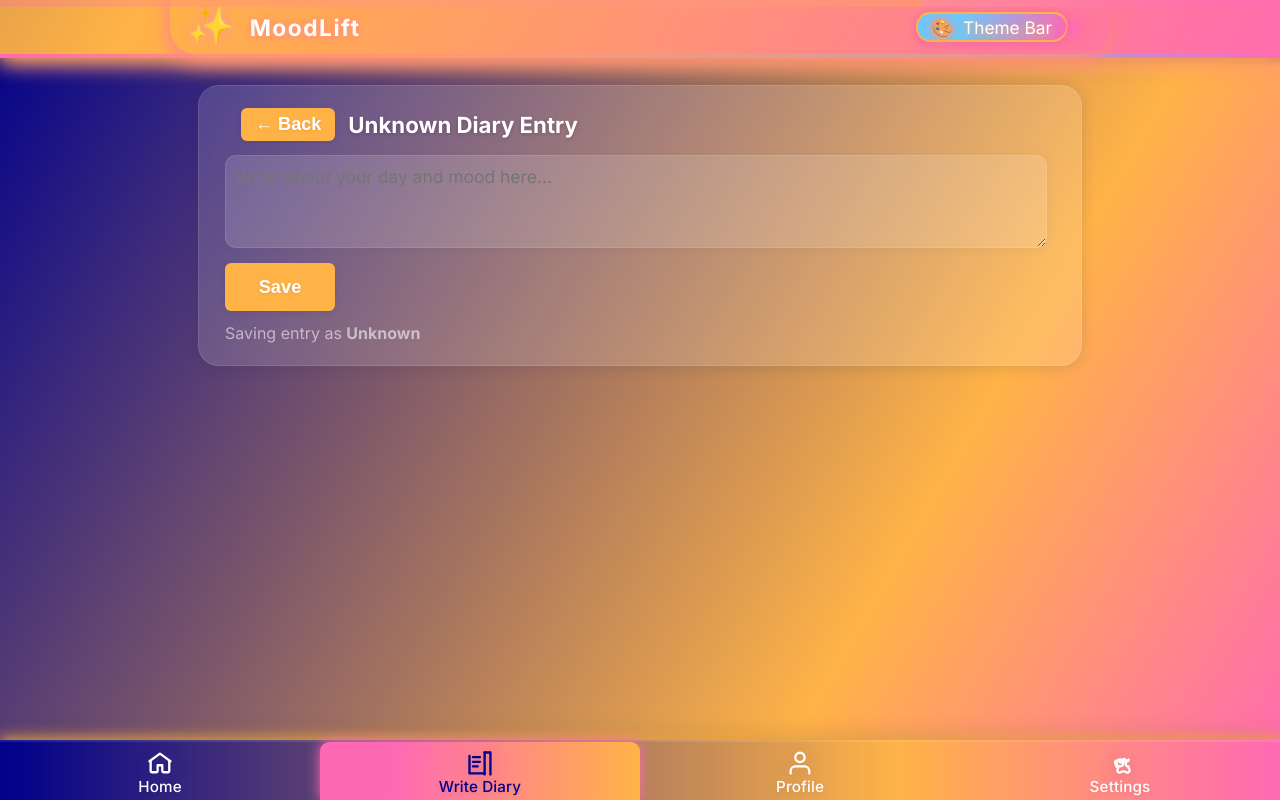
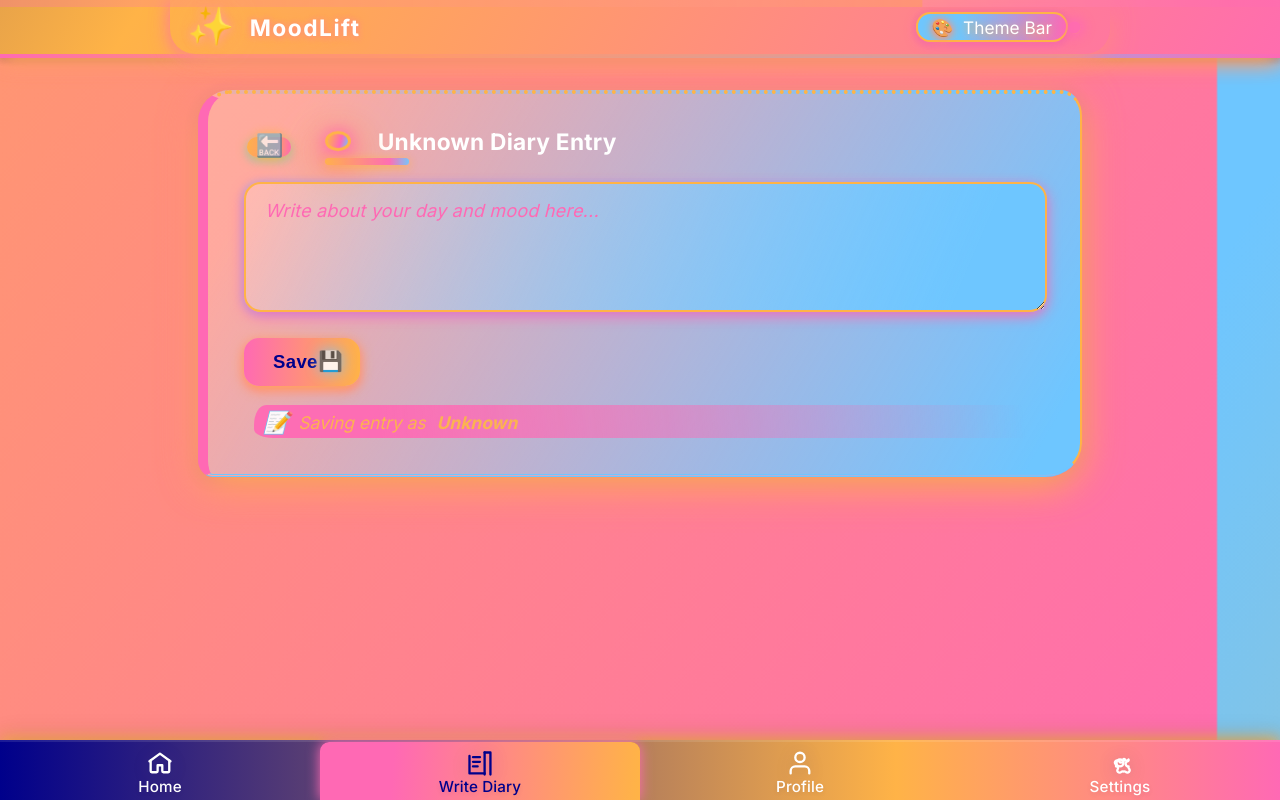
Before and after one commit to Workflow-Manager-admin/moodlift-31236-2a6c0488, a React (Create React App) app in the folder moodlift_app/: page / in a window 1280 px wide. Both pictures are taken after a click on the button "Write Diary". Built offline with nearby package versions, Linux system fonts and the light colour scheme.

Commit message:
Auto-commit: Changes as of 2025-06-05T18:54:47.026067+00:00

```diff
--- a/moodlift_app/src/components/DiaryPage.js
+++ b/moodlift_app/src/components/DiaryPage.js
@@ -1,14 +1,15 @@
 import React, { useState, useEffect, useRef } from 'react';
+import './DiaryPage.css';
 
 /**
  * DiaryPage allows user to write and save a mood-tagged diary entry.
- * Adapts styling and placeholder to the current mood.
+ * Adapts styling and placeholder to the current mood with vibrant, animated, mood-specific styles and icons.
  * Props:
  *   mood: string | null
  *   onSave: function(entry: { mood, text })
  *   onBack: function()
  *
- * The component updates live in response to mood prop changes.
+ * The component updates live in response to mood prop changes with DiaryPage-specific styling.
  */
 // PUBLIC_INTERFACE
 function DiaryPage({ mood, onSave, onBack }) {
@@ -16,77 +17,93 @@ function DiaryPage({ mood, onSave, onBack }) {
   const [saving, setSaving] = useState(false);
   const [saveSuccess, setSaveSuccess] = useState(false);
 
-  // Track the current live mood (from prop) for labeling and theming; use effect triggers if mood prop changes
+  // Mood details for mood-adaptive coloring, emoji, accent icon
+  const moodDetails = {
+    happy:   { label: "Happy", emoji: "😄", accent: "⭐", accentLabel: "sparkles" },
+    sad:     { label: "Sad", emoji: "😢", accent: "💧", accentLabel: "raindrop" },
+    excited: { label: "Excited", emoji: "🤩", accent: "🎉", accentLabel: "confetti" },
+    calm:    { label: "Calm", emoji: "🧘", accent: "🌿", accentLabel: "leaf" },
+    energetic: { label: "Energetic", emoji: "⚡", accent: "🔥", accentLabel: "energy" },
+    angry:   { label: "Angry", emoji: "😡", accent: "💥", accentLabel: "explosion" },
+    chill:   { label: "Chill", emoji: "🧊", accent: "❄️", accentLabel: "ice" }
+  };
+  // current mood details object
+  const md = moodDetails[mood] || { label: mood || "Unknown", emoji: "", accent: "📝", accentLabel: "edit" };
 
-  // Helper for mood label/emoji
-  const moodDetails = {
-    happy:   { label: "Happy", emoji: "😄" },
-    sad:     { label: "Sad", emoji: "😢" },
-    excited: { label: "Excited", emoji: "🤩" },
-    calm:    { label: "Calm", emoji: "🧘" },
-    energetic: { label: "Energetic", emoji: "⚡" },
-    angry:   { label: "Angry", emoji: "😡" },
-    chill:   { label: "Chill", emoji: "🧊" }
-  };
-  // md is recalculated every render to reflect any mood prop update
-  const md = moodDetails[mood] || { label: mood || "Unknown", emoji: "" };
+  // Used to add/remove mood class for dynamic vibrancy
+  const rootMoodClass = mood ? `diary-page-root mood-${mood}` : "diary-page-root";
 
-  // When mood prop changes, re-rendering ensures theming/emoji/label is updated immediately (automatic in React functional)
-  // But we can use useEffect if we want additional side effects
+  // Track mood prop for animation/focus
   const prevMoodRef = useRef(mood);
   useEffect(() => {
     if (prevMoodRef.current !== mood) {
-      // Optionally animate or focus or indicate theme/mood transition here
+      // Mood changed! Could animate, e.g., add a pop class here
       prevMoodRef.current = mood;
-      // Do not reset entryText — always preserve user in-progress writing even if they switch moods
+      // Don't clear entry text on mood change to keep UX happy
     }
   }, [mood]);
 
-  // When saving: always tag entry with CURRENT mood prop value
+  // Saving logic
   const handleSave = async () => {
     setSaving(true);
-    // Simulate save, e.g., send to backend including the current mood:
-    // entry: { mood, text: entryText }
+    // Simulate save latency
     await new Promise(res => setTimeout(res, 800));
     setSaving(false);
     setSaveSuccess(true);
-    if (onSave) onSave({ mood, text: entryText }); // mood is always latest from App.js
+    if (onSave) onSave({ mood, text: entryText });
     setTimeout(() => setSaveSuccess(false), 1100);
     setEntryText("");
   };
 
-  // Styles for the textarea/card – theme comes from CSS variables which update globally via App.js
-  // No direct inline mood color, because the :root and card already adapt, but you could double up for emphasis
+  // Animated mood accent icon for vibrant effect
+  function MoodAccentIcon() {
+    return (
+      <span
+        className="diary-mood-icon"
+        role="img"
+        aria-label={md.accentLabel}
+      >
+        {md.emoji}
+      </span>
+    );
+  }
 
   return (
-    <div className="container flex-col gap-lg" style={{ marginTop: "85px", marginBottom: "80px" }}>
-      <section className="card" style={{ minHeight: 230, transition: 'background 0.85s, color 0.7s, font-family 0.65s' }}>
-        <div style={{ display: 'flex', alignItems: 'center', gap: 13, marginBottom: 14 }}>
-          <button className="btn" type="button" style={{ minWidth: 38, fontSize: '1.13em', padding: '6px 14px' }} onClick={onBack} aria-label="Back to main">
-            ← Back
+    <div className={rootMoodClass} style={{ minHeight: "100vh" }}>
+      <div className="container flex-col gap-lg" style={{ marginTop: 90, marginBottom: 77 }}>
+        <section className="diary-card-vibrant" style={{ minHeight: 263 }}>
+          <div style={{ display: "flex", alignItems: "center", gap: 17, marginBottom: 14 }}>
+            <button
+              className="diary-back-btn"
+              type="button"
+              onClick={onBack}
+              aria-label="Back to main"
+            >
+              {/* back icon is handled with ::before in .diary-back-btn */}
+              <span style={{ display: "none" }}>Back</span>
             </button>
-          <h2 style={{ margin: 0, fontWeight: 700, fontSize: '1.39rem', transition: 'color 0.7s, font-family 0.7s' }}>
-            {md.emoji} {md.label} Diary Entry
+            {/* Animated emoji + animated underline */}
+            <div style={{ display: "flex", flexDirection: "column", alignItems: "flex-start" }}>
+              <span style={{ display: "flex", alignItems: "center", gap: 11 }}>
+                <MoodAccentIcon />
+                <h2
+                  style={{
+                    margin: 0,
+                    fontWeight: 800,
+                    fontSize: "1.42rem",
+                    color: "var(--text-color)",
+                    letterSpacing: "0.01em",
+                    transition: "color 0.7s, font-family 0.7s",
+                  }}
+                >
+                  {md.label} Diary Entry
                 </h2>
+              </span>
+              <div className="diary-mood-underline" aria-hidden="true"></div>
+            </div>
           </div>
           <textarea
             className="diary-textarea"
-          style={{
-            resize: "vertical",
-            width: "99%",
-            minHeight: 93,
-            borderRadius: 11,
-            fontFamily: "inherit",
-            fontSize: "1.09em",
-            padding: "10px",
-            border: "1.5px solid var(--border-color, #dfd)",
-            marginBottom: 11,
-            background: "rgba(255,255,255,0.14)",
-            color: "var(--text-color, #fff)",
-            outline: "none",
-            boxShadow: "0 1px 8px 0 rgba(60,60,120,0.08)",
-            transition: "border-color 0.22s, box-shadow 0.27s, color 0.65s, font-family 0.65s"
-          }}
             placeholder={
               mood
                 ? `What's on your mind? Write about your ${md.label.toLowerCase()} day here...`
@@ -97,32 +114,30 @@ function DiaryPage({ mood, onSave, onBack }) {
             onChange={e => setEntryText(e.target.value)}
             disabled={saving}
           />
-        <div style={{ display: 'flex', gap: 11 }}>
+          <div style={{ display: 'flex', gap: 11, marginTop: 9 }}>
             <button
-            className="btn btn-large"
+              className="diary-save-btn"
               type="button"
               onClick={handleSave}
-            style={{ minWidth: 110, marginLeft: 0 }}
               disabled={saving || !entryText.trim()}
             >
               {saving ? "Saving..." : (saveSuccess ? "Saved!" : "Save")}
             </button>
             {saveSuccess && (
-            <span style={{ color: "var(--accent)", marginLeft: 7, alignSelf: "center", fontWeight: 600, fontSize: "1.08em" }}>
+              <span className="diary-save-success" role="status">
                 Entry saved!
               </span>
             )}
           </div>
-        {/* Show current mood tag (live) below for clarity */}
-        <div style={{
-          marginTop: 12,
-          opacity: 0.8,
-          fontSize: "1em",
-          color: "var(--text-secondary, #fff7)"
-        }}>
-          Saving entry as <b>{md.emoji} {md.label}</b>
+          {/* Animated "Saving as mood" badge/tag */}
+          <div className="diary-mood-tag">
+            <span role="img" aria-label={md.label + " icon"} style={{ fontSize: "1.25em" }}>
+              {md.accent}
+            </span>
+            Saving entry as <b style={{ marginLeft: 3 }}>{md.emoji} {md.label}</b>
           </div>
         </section>
+      </div>
     </div>
   );
 }
```
Also changed, not shown: 2 other files (tests, documents, lock files or other folders). Lines whose indentation alone changed are shown as unchanged.
